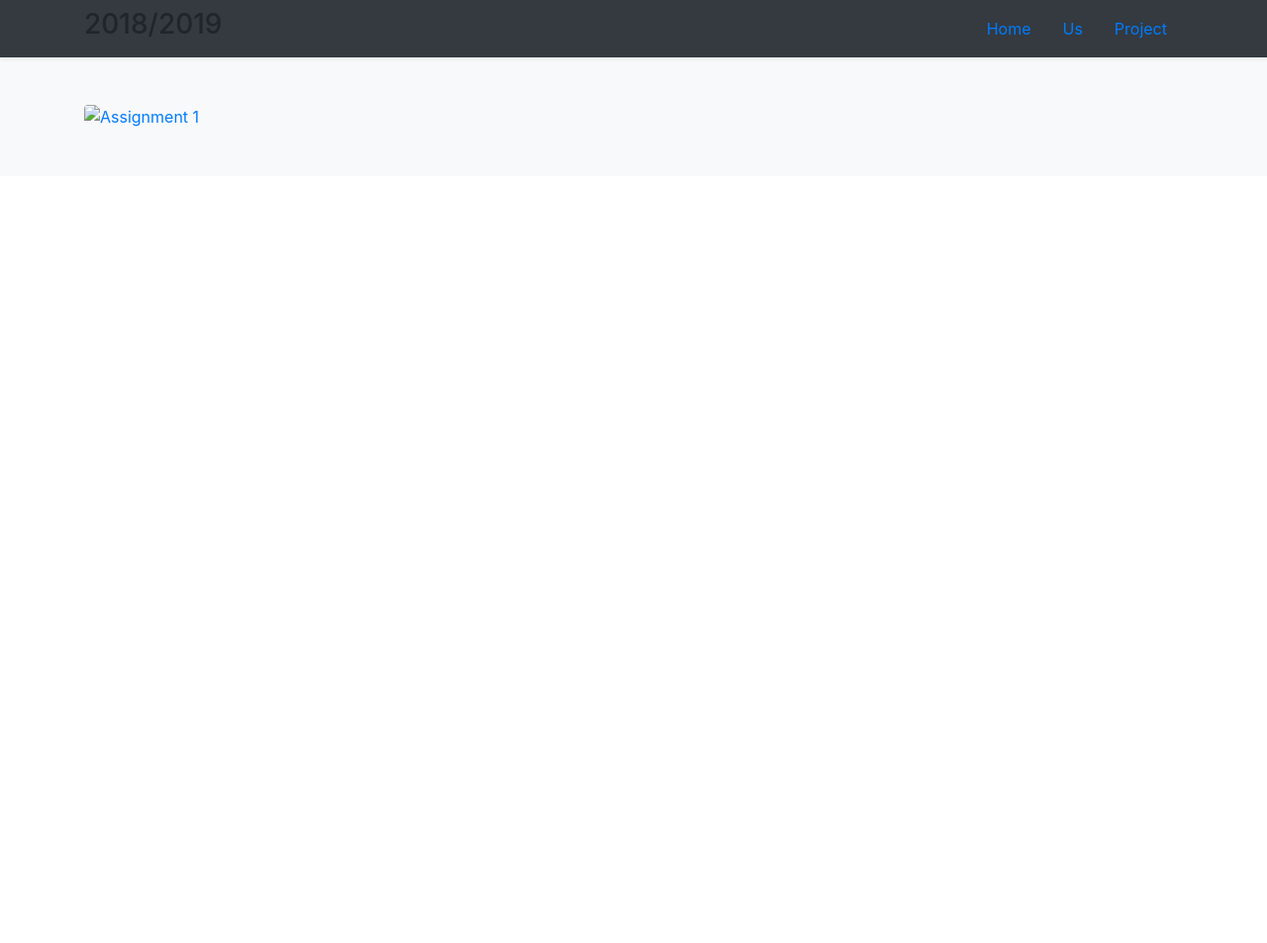
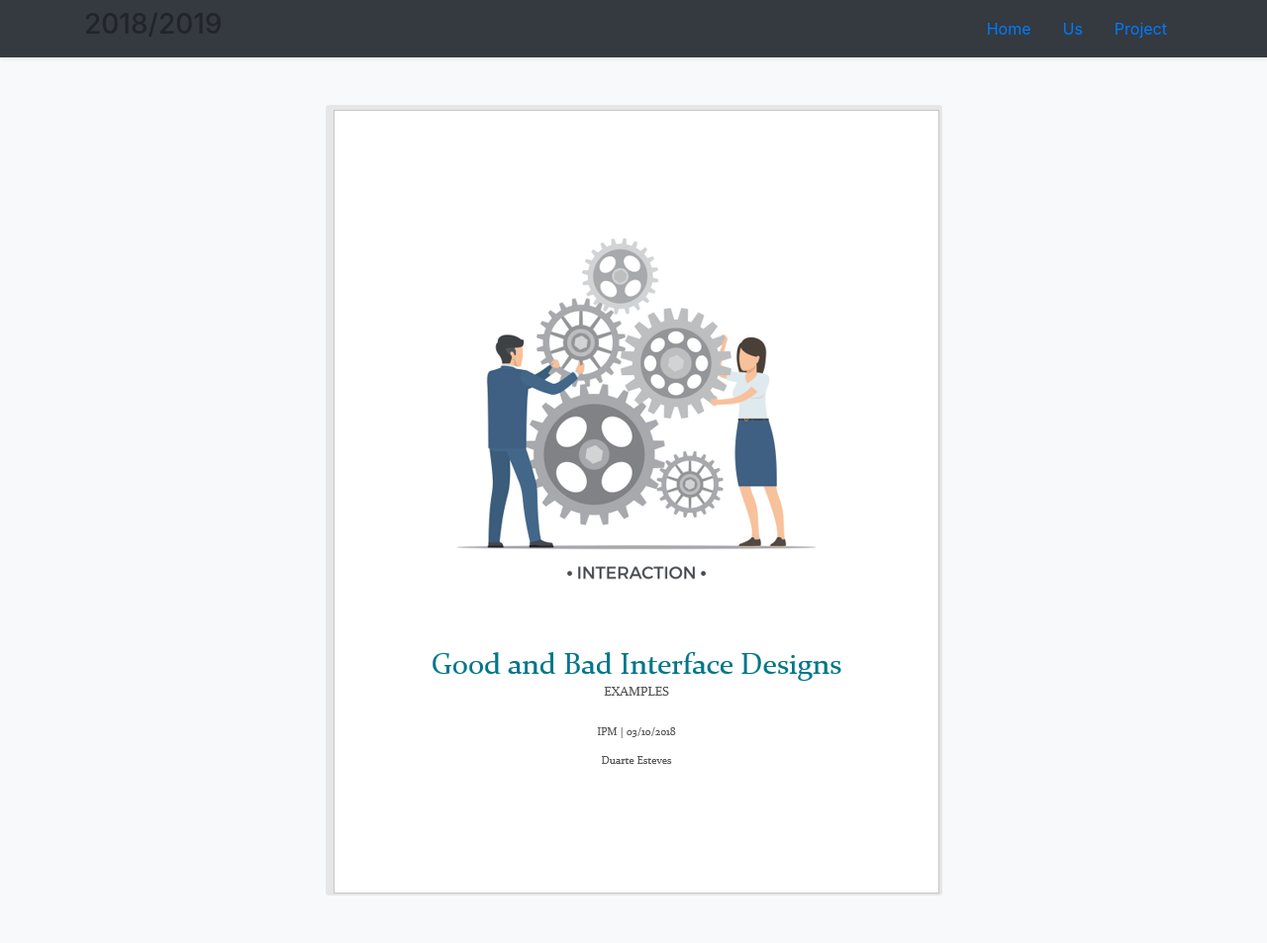
Before and after one commit to brno117/brno117.github.io, a Jekyll site: the page us/assignments/duarte.html, which Jekyll copies as it is, in a window 1280 px wide. Shown: the whole page at 99% size. Built offline with Jekyll 4.4.1, drawn with Linux system fonts in a browser that asks for light colours; nearby versions of some CDN libraries; library files that are not in the unit come from our copies; before the commit the page ends 900 px from its top, so only the background shows below that.

Commit message:
Update duarte.html

```diff
--- a/us/assignments/duarte.html
+++ b/us/assignments/duarte.html
@@ -52,7 +52,7 @@
       <div class="album py-5 bg-light">
         <div class="container">
           <a href="https://drive.google.com/open?id=1CBWTInu5cqc4a00OzYjNSSEI1PIvxmf-">
-            <img src="" class="rounded mx-auto d-block" alt="Assignment 1">
+            <img src="assignment1.png" class="rounded mx-auto d-block" alt="Assignment 1">
           </a>
         </div>
       </div>
```
